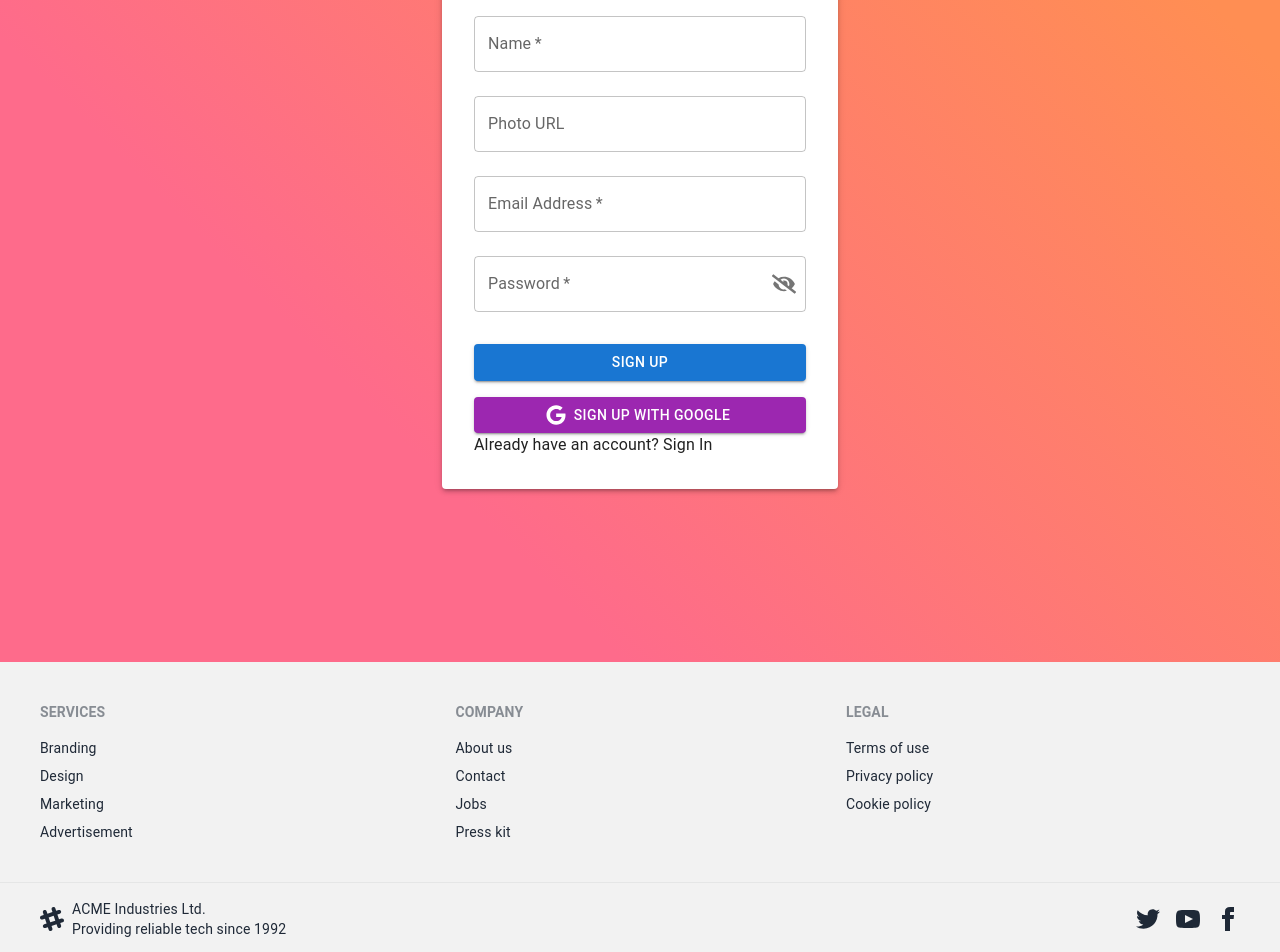
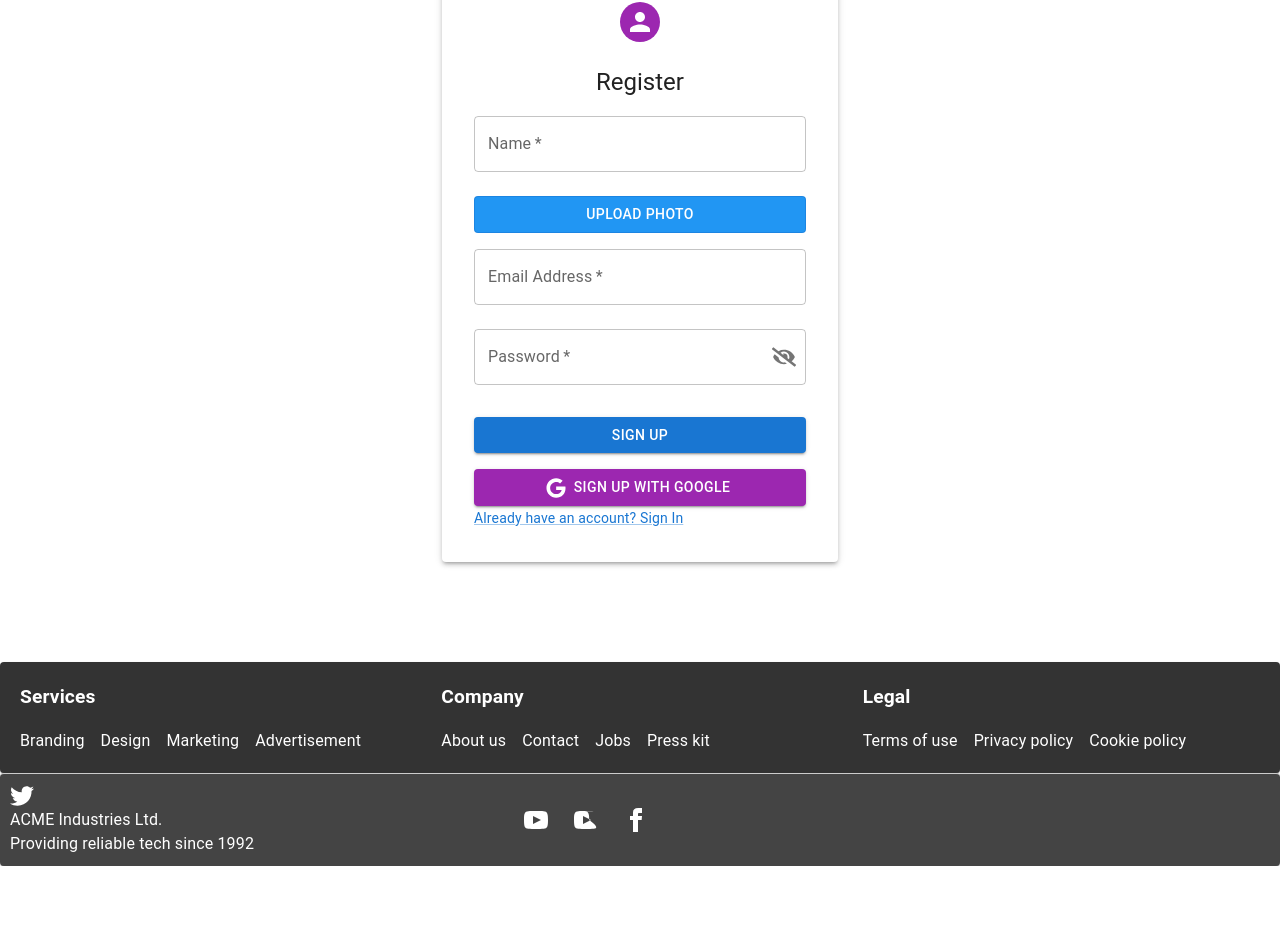
Before and after one commit to mominulhouqe/Jobplacement-mpi-clients-side, a React (Vite) app: page /register in a window 1280 px wide. Shown: the part 138-1090 px from the top of the page. After the commit the page ends 1004 px from the top, so only its background shows below. Built offline with nearby package versions, Linux system fonts and the light colour scheme; no server answers.

Commit message:
udpated register

```diff
--- a/src/pages/shared/Footer.jsx
+++ b/src/pages/shared/Footer.jsx
@@ -1,86 +1,147 @@
 import React from "react";
+import { Paper, Typography, Grid, Link, SvgIcon } from "@mui/material";
+
 
 const Footer = () => {
+  const footerStyle = {
+    padding: "20px",
+    background: "#333", // Change the background color to your preferred color
+    color: "#fff", // Change the text color to your preferred color
+  };
+
+  const footerTitleStyle = {
+    fontSize: "1.2rem",
+    fontWeight: "bold",
+    marginBottom: "1rem",
+  };
+
+  const linkStyle = {
+    color: "#fff",
+    textDecoration: "none",
+    marginRight: "1rem",
+  };
+
   return (
     <div>
-      <footer className="footer p-10 bg-base-200 text-base-content">
-        <nav>
-          <header className="footer-title">Services</header>
-          <a className="link link-hover">Branding</a>
-          <a className="link link-hover">Design</a>
-          <a className="link link-hover">Marketing</a>
-          <a className="link link-hover">Advertisement</a>
-        </nav>
-        <nav>
-          <header className="footer-title">Company</header>
-          <a className="link link-hover">About us</a>
-          <a className="link link-hover">Contact</a>
-          <a className="link link-hover">Jobs</a>
-          <a className="link link-hover">Press kit</a>
-        </nav>
-        <nav>
-          <header className="footer-title">Legal</header>
-          <a className="link link-hover">Terms of use</a>
-          <a className="link link-hover">Privacy policy</a>
-          <a className="link link-hover">Cookie policy</a>
-        </nav>
-      </footer>
-      <footer className="footer px-10 py-4 border-t bg-base-200 text-base-content border-base-300">
-        <aside className="items-center grid-flow-col">
-          <svg
-            width="24"
-            height="24"
-            viewBox="0 0 24 24"
-            xmlns="http://www.w3.org/2000/svg"
-            fillRule="evenodd"
-            clipRule="evenodd"
-            className="fill-current"
+      <Paper style={footerStyle}>
+        <Grid container spacing={3}>
+          <Grid item xs={12} md={4}>
+            <Typography variant="h6" style={footerTitleStyle}>
+              Services
+            </Typography>
+            <Link href="#" style={linkStyle}>
+              Branding
+            </Link>
+            <Link href="#" style={linkStyle}>
+              Design
+            </Link>
+            <Link href="#" style={linkStyle}>
+              Marketing
+            </Link>
+            <Link href="#" style={linkStyle}>
+              Advertisement
+            </Link>
+          </Grid>
+          <Grid item xs={12} md={4}>
+            <Typography variant="h6" style={footerTitleStyle}>
+              Company
+            </Typography>
+            <Link href="#" style={linkStyle}>
+              About us
+            </Link>
+            <Link href="#" style={linkStyle}>
+              Contact
+            </Link>
+            <Link href="#" style={linkStyle}>
+              Jobs
+            </Link>
+            <Link href="#" style={linkStyle}>
+              Press kit
+            </Link>
+          </Grid>
+          <Grid item xs={12} md={4}>
+            <Typography variant="h6" style={footerTitleStyle}>
+              Legal
+            </Typography>
+            <Link href="#" style={linkStyle}>
+              Terms of use
+            </Link>
+            <Link href="#" style={linkStyle}>
+              Privacy policy
+            </Link>
+            <Link href="#" style={linkStyle}>
+              Cookie policy
+            </Link>
+          </Grid>
+        </Grid>
+      </Paper>
+      <Paper
+        style={{
+          padding: "10px",
+          borderTop: "1px solid #ccc",
+          background: "#444", // Change the background color to your preferred color
+          color: "#fff", // Change the text color to your preferred color
+        }}
       >
-            <path d="M22.672 15.226l-2.432.811.841 2.515c.33 1.019-.209 2.127-1.23 2.456-1.15.325-2.148-.321-2.463-1.226l-.84-2.518-5.013 1.677.84 2.517c.391 1.203-.434 2.542-1.831 2.542-.88 0-1.601-.564-1.86-1.314l-.842-2.516-2.431.809c-1.135.328-2.145-.317-2.463-1.229-.329-1.018.211-2.127 1.231-2.456l2.432-.809-1.621-4.823-2.432.808c-1.355.384-2.558-.59-2.558-1.839 0-.817.509-1.582 1.327-1.846l2.433-.809-.842-2.515c-.33-1.02.211-2.129 1.232-2.458 1.02-.329 2.13.209 2.461 1.229l.842 2.515 5.011-1.677-.839-2.517c-.403-1.238.484-2.553 1.843-2.553.819 0 1.585.509 1.85 1.326l.841 2.517 2.431-.81c1.02-.33 2.131.211 2.461 1.229.332 1.018-.21 2.126-1.23 2.456l-2.433.809 1.622 4.823 2.433-.809c1.242-.401 2.557.484 2.557 1.838 0 .819-.51 1.583-1.328 1.847m-8.992-6.428l-5.01 1.675 1.619 4.828 5.011-1.674-1.62-4.829z"></path>
-          </svg>
+        <Grid container alignItems="center">
+          <Grid item>
+            <SvgIcon
+              style={{
+                width: "24px",
+                height: "24px",
+                marginRight: "10px",
+                fill: "#fff", // Change the icon color to your preferred color
+              }}
+            >
+              <path d="M24 4.557c-.883.392-1.832.656-2.828.775 1.017-.609 1.798-1.574 2.165-2.724-.951.564-2.005.974-3.127 1.195-.897-.957-2.178-1.555-3.594-1.555-3.179 0-5.515 2.966-4.797 6.045-4.091-.205-7.719-2.165-10.148-5.144-1.29 2.213-.669 5.108 1.523 6.574-.806-.026-1.566-.247-2.229-.616-.054 2.281 1.581 4.415 3.949 4.89-.693.188-1.452.232-2.224.084.626 1.956 2.444 3.379 4.6 3.419-2.07 1.623-4.678 2.348-7.29 2.04 2.179 1.397 4.768 2.212 7.548 2.212 9.142 0 14.307-7.721 13.995-14.646.962-.695 1.797-1.562 2.457-2.549z" />
+            </SvgIcon>
             <p>
               ACME Industries Ltd. <br />
               Providing reliable tech since 1992
             </p>
-        </aside>
-        <nav className="md:place-self-center md:justify-self-end">
-          <div className="grid grid-flow-col gap-4">
-            <a>
-              <svg
-                xmlns="http://www.w3.org/2000/svg"
-                width="24"
-                height="24"
-                viewBox="0 0 24 24"
-                className="fill-current"
+          </Grid>
+          <Grid item xs={12} md={4}>
+            <div style={{ display: "flex", justifyContent: "flex-end" }}>
+              <Link href="#" style={linkStyle}>
+                <SvgIcon
+                  style={{
+                    width: "24px",
+                    height: "24px",
+                    marginRight: "10px",
+                    fill: "#fff", // Change the icon color to your preferred color
+                  }}
                 >
-                <path d="M24 4.557c-.883.392-1.832.656-2.828.775 1.017-.609 1.798-1.574 2.165-2.724-.951.564-2.005.974-3.127 1.195-.897-.957-2.178-1.555-3.594-1.555-3.179 0-5.515 2.966-4.797 6.045-4.091-.205-7.719-2.165-10.148-5.144-1.29 2.213-.669 5.108 1.523 6.574-.806-.026-1.566-.247-2.229-.616-.054 2.281 1.581 4.415 3.949 4.89-.693.188-1.452.232-2.224.084.626 1.956 2.444 3.379 4.6 3.419-2.07 1.623-4.678 2.348-7.29 2.04 2.179 1.397 4.768 2.212 7.548 2.212 9.142 0 14.307-7.721 13.995-14.646.962-.695 1.797-1.562 2.457-2.549z"></path>
-              </svg>
-            </a>
-            <a>
-              <svg
-                xmlns="http://www.w3.org/2000/svg"
-                width="24"
-                height="24"
-                viewBox="0 0 24 24"
-                className="fill-current"
+                  <path d="M19.615 3.184c-3.604-.246-11.631-.245-15.23 0-3.897.266-4.356 2.62-4.385 8.816.029 6.185.484 8.549 4.385 8.816 3.6.245 11.626.246 15.23 0 3.897-.266 4.356-2.62 4.385-8.816-.029-6.185-.484-8.549-4.385-8.816zm-10.615 12.816v-8l8 3.993-8 4.007z" />
+                </SvgIcon>
+              </Link>
+              <Link href="#" style={linkStyle}>
+                <SvgIcon
+                  style={{
+                    width: "24px",
+                    height: "24px",
+                    marginRight: "10px",
+                    fill: "#fff", // Change the icon color to your preferred color
+                  }}
                 >
-                <path d="M19.615 3.184c-3.604-.246-11.631-.245-15.23 0-3.897.266-4.356 2.62-4.385 8.816.029 6.185.484 8.549 4.385 8.816 3.6.245 11.626.246 15.23 0 3.897-.266 4.356-2.62 4.385-8.816-.029-6.185-.484-8.549-4.385-8.816zm-10.615 12.816v-8l8 3.993-8 4.007z"></path>
-              </svg>
-            </a>
-            <a>
-              <svg
-                xmlns="http://www.w3.org/2000/svg"
-                width="24"
-                height="24"
-                viewBox="0 0 24 24"
-                className="fill-current"
+                  <path d="M19.615 3.184c-3.604-.246-11.631-.245-15.23 0-3.897.266-4.356 2.62-4.385 8.816.029 6.185.484 8.549 4.385 8.816 3.6.245 11.626.246 15.23 0 3.897-.266 4.356-2.62-4.385-8.816-.029-6.185-.484-8.549-4.385-8.816zm-10.615 12.816v-8l8 3.993-8 4.007z" />
+                </SvgIcon>
+              </Link>
+              <Link href="#" style={linkStyle}>
+                <SvgIcon
+                  style={{
+                    width: "24px",
+                    height: "24px",
+                    marginRight: "10px",
+                    fill: "#fff", // Change the icon color to your preferred color
+                  }}
                 >
-                <path d="M9 8h-3v4h3v12h5v-12h3.642l.358-4h-4v-1.667c0-.955.192-1.333 1.115-1.333h2.885v-5h-3.808c-3.596 0-5.192 1.583-5.192 4.615v3.385z"></path>
-              </svg>
-            </a>
+                  <path d="M9 8h-3v4h3v12h5v-12h3.642l.358-4h-4v-1.667c0-.955.192-1.333 1.115-1.333h2.885v-5h-3.808c-3.596 0-5.192 1.583-5.192 4.615v3.385z" />
+                </SvgIcon>
+              </Link>
             </div>
-        </nav>
-      </footer>
+          </Grid>
+        </Grid>
+      </Paper>
     </div>
   );
 };
--- a/src/pages/shared/LoginPage.jsx
+++ b/src/pages/shared/LoginPage.jsx
@@ -11,6 +11,7 @@ import {
   IconButton,
   Snackbar,
   Slide,
+  Box,
 } from "@mui/material";
 import { FaGoogle, FaEye, FaEyeSlash } from "react-icons/fa";
 import { AuthContext } from "../../provider/AuthProvider";
@@ -69,7 +70,19 @@ const LoginPage = () => {
   };
 
   return (
-    <Container component="main" maxWidth="xs">
+    <Box
+      sx={{
+        display: "flex",
+        flexDirection: "column",
+        alignItems: "center",
+        backgroundImage: `url("your-background-image-url.jpg")`, // Replace with your image URL
+        backgroundSize: "cover",
+        backgroundRepeat: "no-repeat",
+        backgroundPosition: "center",
+        minHeight: "100vh", // Make sure the login form takes up the full height of the viewport
+      }}
+    >
+      <Container component="main" maxWidth="xs" className="my-16 mt-24">
         <CssBaseline />
         <div className="paper">
           <Typography variant="h4" component="h1" className="title">
@@ -148,6 +161,7 @@ const LoginPage = () => {
           <div className="success-message">Login successful!</div>
         </Snackbar>
       </Container>
+    </Box>
   );
 };
 
--- a/src/pages/shared/Register.jsx
+++ b/src/pages/shared/Register.jsx
@@ -4,10 +4,13 @@ import {
   Button,
   CssBaseline,
   TextField,
+  FormControlLabel,
+  Checkbox,
+  Link,
   Grid,
+  Box,
   Typography,
   Container,
-  Box,
   Paper,
   IconButton,
   InputAdornment,
@@ -21,16 +24,24 @@ import {
   updateProfile,
   getAuth,
 } from "firebase/auth";
-import { Link, Navigate } from "react-router-dom";
+import { Navigate, useNavigate } from "react-router-dom";
 import app from "../../firebase.config";
+import image from '../../assets/asd.jpg'
 
 const Register = () => {
   const auth = getAuth(app);
   const { user, signInGoogle } = useContext(AuthContext);
   const [passwordVisible, setPasswordVisible] = useState(false);
+  const [selectedFile, setSelectedFile] = useState(null);
+  const navigate = useNavigate();
 
   const togglePasswordVisibility = () => {
     setPasswordVisible(!passwordVisible);
+  };
+
+  const handleFileChange = (event) => {
+    const file = event.target.files[0];
+    setSelectedFile(file);
   };
 
   const handleRegister = async (event) => {
@@ -39,23 +50,41 @@ const Register = () => {
     const name = form.name.value;
     const email = form.email.value;
     const password = form.password.value;
-    const photoURL = form.photoURL.value;
 
-    // Your password validation logic here
-    // For example: if (!/(?=.*[a-z])/.test(password)) { ... }
+    if (selectedFile) {
+      try {
+        const img_hosting_token = import.meta.env.VITE_Image_Upload_token;
+        const formData = new FormData();
+        formData.append("image", selectedFile);
 
-    try {
+        const img_hosting_url = `https://api.imgbb.com/1/upload?key=${img_hosting_token}`;
+        const response = await fetch(img_hosting_url, {
+          method: "POST",
+          body: formData,
+        });
+
+        const imgResponse = await response.json();
+
+        if (imgResponse.success) {
+          const photoURL = imgResponse.data.display_url;
+
           const userCredential = await createUserWithEmailAndPassword(
             auth,
             email,
             password
           );
 
-      // Update the user's profile with name and photoURL
           await updateProfile(userCredential.user, {
             displayName: name,
-        photoURL: photoURL, // Ensure that the photoURL is correctly passed here
+            photoURL: photoURL,
           });
+
+          Swal.fire("You Register Successfully!", "success");
+          navigate("/login"); // Redirect to login page
+        } else {
+          console.error("Image upload failed:", imgResponse.error.message);
+          Swal.fire("Error!", "Image upload failed.", "error");
+        }
       } catch (error) {
         let errorMessage = "Registration failed. Please try again.";
         if (error.message) {
@@ -64,8 +93,9 @@ const Register = () => {
         Swal.fire("Error!", errorMessage, "error");
         return;
       }
-
-    Swal.fire("You Register Successfully!", "success");
+    } else {
+      Swal.fire("Error!", "Please select a photo.", "error");
+    }
   };
 
   const handleGooglePopup = async () => {
@@ -79,7 +109,6 @@ const Register = () => {
       Swal.fire("Error!", errorMessage, "error");
       return;
     }
-
     Swal.fire("You Login Successfully!", "success");
   };
 
@@ -90,10 +119,12 @@ const Register = () => {
         flexDirection: "column",
         alignItems: "center",
         minHeight: "100vh",
-        background: "linear-gradient(45deg, #FE6B8B 30%, #FF8E53 90%)",
+        backgroundSize: "cover",
+        backgroundRepeat: "no-repeat",
+        backgroundPosition: "center",
       }}
     >
-      <Container component="main" maxWidth="xs">
+      <Container className="my-auto " component="main" maxWidth="xs">
         <CssBaseline />
         <Paper
           elevation={3}
@@ -103,19 +134,19 @@ const Register = () => {
             flexDirection: "column",
             alignItems: "center",
           }}
+          className="bg-opacity-400"
         >
-          {user && <Navigate to="/login" />} {/* Redirect if user is logged in */}
           <Avatar
             sx={{
               m: 1,
               bgcolor: "secondary.main",
             }}
-          >
-            {/* You can place an icon or user image here */}
-          </Avatar>
+          />
+
           <Typography variant="h5" component="h1" sx={{ mt: 2 }}>
             Register
           </Typography>
+
           <form onSubmit={handleRegister} style={{ width: "100%", marginTop: 2 }}>
             <TextField
               margin="normal"
@@ -126,14 +157,33 @@ const Register = () => {
               name="name"
               autoComplete="name"
             />
-            <TextField
-              margin="normal"
+            <input
+              type="file"
+              accept="image/*"
+              onChange={handleFileChange}
+              style={{ display: "none" }}
+              id="file-input"
+            />
+            <label htmlFor="file-input">
+              <Button
+                variant="outlined"
+                component="span"
+                sx={{
+                  mt: 2,
+                  backgroundColor: "#2196F3",
+                  color: "#fff",
+                  '&:hover': {
+                    backgroundColor: "#1976D2",
+                  },
+                }}
                 fullWidth
-              id="photoURL"
-              label="Photo URL"
-              name="photoURL"
-              autoComplete="photoURL"
-            />
+              >
+                Upload Photo
+              </Button>
+            </label>
+            {selectedFile && <span>Selected file: {selectedFile.name}</span>}
+
+
             <TextField
               margin="normal"
               required
```
Also changed, not shown: src/assets/asd.jpg (added). Lines whose indentation alone changed are shown as unchanged.
